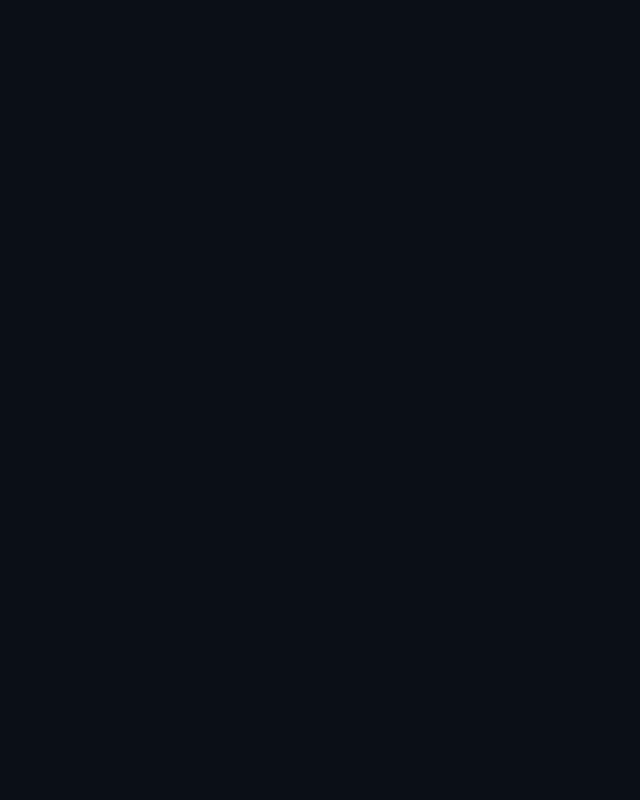
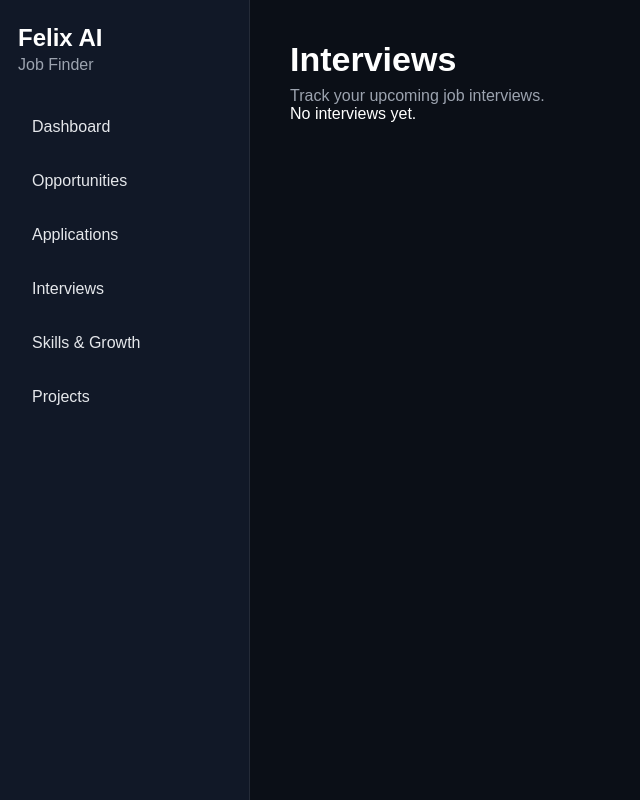
Before and after one commit to felixbritez26/JOB-GO-IA, a React (Vite) app: page /interviews in a window 1280 px wide. Before the commit this address had no page. Shown: the whole page, without its empty margins (0-640 px from the left). Built offline with nearby package versions, Linux system fonts and the light colour scheme.

Commit message:
formorelater

```diff
--- a/src/App.jsx
+++ b/src/App.jsx
@@ -2,12 +2,14 @@ import { BrowserRouter, Routes, Route } from "react-router-dom";
 import Dashboard from "./pages/Dashboard";
 import Opportunities from "./pages/Opportunities";
 import Applications from "./pages/Applications";
+import Interviews from "./pages/Interviews";
 
 function App() {
   return (
     <BrowserRouter>
       <Routes>
         <Route path="/" element={<Dashboard />} />
+        <Route path="/interviews" element={<Interviews />} />
         <Route path="/opportunities" element={<Opportunities />} />
         <Route path="/applications" element={<Applications />} />
       </Routes>
--- a/src/components/Sidebar.jsx
+++ b/src/components/Sidebar.jsx
@@ -10,7 +10,7 @@ function Sidebar() {
         <Link to="/">Dashboard</Link>
         <Link to="/opportunities">Opportunities</Link>
         <Link to="/applications">Applications</Link>
-        <p>Interviews</p>
+        <Link to="/interviews">Interviews</Link>
         <p>Skills & Growth</p>
         <p>Projects</p>
       </nav>
--- a/src/index.css
+++ b/src/index.css
@@ -364,3 +364,24 @@ body {
 .delete-application-btn:hover {
   background: rgba(239, 68, 68, 0.12);
 }
+.apply-job-btn {
+  margin-top: 12px;
+  margin-right: 10px;
+  padding: 9px 14px;
+  border: none;
+  border-radius: 8px;
+  background: #6d4aff;
+  color: white;
+  font-size: 14px;
+  cursor: pointer;
+}
+
+.apply-job-btn:hover:not(:disabled) {
+  background: #7c5cff;
+}
+
+.apply-job-btn:disabled {
+  background: rgba(34, 197, 94, 0.15);
+  color: #4ade80;
+  cursor: default;
+}
--- a/src/pages/Dashboard.jsx
+++ b/src/pages/Dashboard.jsx
@@ -1,8 +1,17 @@
 import Sidebar from "../components/Sidebar";
 import StatCard from "../components/StatCard";
 import JobCard from "../components/JobCard";
+import { useState } from "react";
 
 function Dashboard() {
+  const interviewCount = applications.filter(
+    (application) => application.status === "Interview",
+  ).length;
+  const [applications] = useState(() => {
+    const storedApplications = localStorage.getItem("applications");
+
+    return storedApplications ? JSON.parse(storedApplications) : [];
+  });
   return (
     <div className="dashboard">
       <Sidebar />
--- /dev/null
+++ b/src/pages/Interviews.jsx
@@ -0,0 +1,50 @@
+import { useState } from "react";
+import Sidebar from "../components/Sidebar";
+
+function Interviews() {
+  const [applications] = useState(() => {
+    const storedApplications = localStorage.getItem("applications");
+
+    return storedApplications
+      ? JSON.parse(storedApplications)
+      : [];
+  });
+
+  const interviews = applications.filter(
+    (application) => application.status === "Interview"
+  );
+
+  return (
+    <div className="dashboard">
+      <Sidebar />
+
+      <main className="dashboard-content">
+        <h1>Interviews</h1>
+        <p>Track your upcoming job interviews.</p>
+
+        <div className="applications-container">
+          {interviews.length > 0 ? (
+            interviews.map((application) => (
+              <div
+                className="application-card"
+                key={`${application.company}-${application.position}`}
+              >
+                <h3>{application.position}</h3>
+                <p>{application.company}</p>
+                <p>{application.date}</p>
+
+                <span className="status interview">
+                  Interview
+                </span>
+              </div>
+            ))
+          ) : (
+            <p>No interviews yet.</p>
+          )}
+        </div>
+      </main>
+    </div>
+  );
+}
+
+export default Interviews;
```
